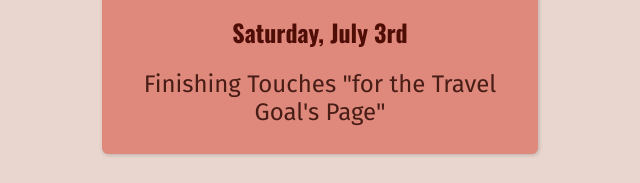
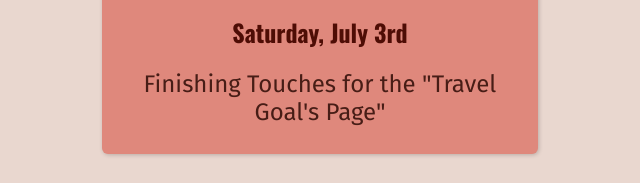
Before and after one commit to kenleeroy0905/daily-challenge, a plain HTML site: page full-week.html in a window 1280 px wide. Shown: the part 313-496 px from the top of the page, 320-960 px from the left. Drawn offline with nearby package versions, Linux system fonts and the light colour scheme.

Commit message:
Updated it again

```diff
--- a/full-week.html
+++ b/full-week.html
@@ -23,7 +23,7 @@
       <ol>
         <li>
           <h2>Saturday, July 3rd</h2>
-          <p>Finishing Touches "for the Travel Goal's Page"</p>
+          <p>Finishing Touches for the "Travel Goal's Page"</p>
         </li>
         <li class="highlight-goal">
           <h2>Sunday, July 4th</h2>
```
